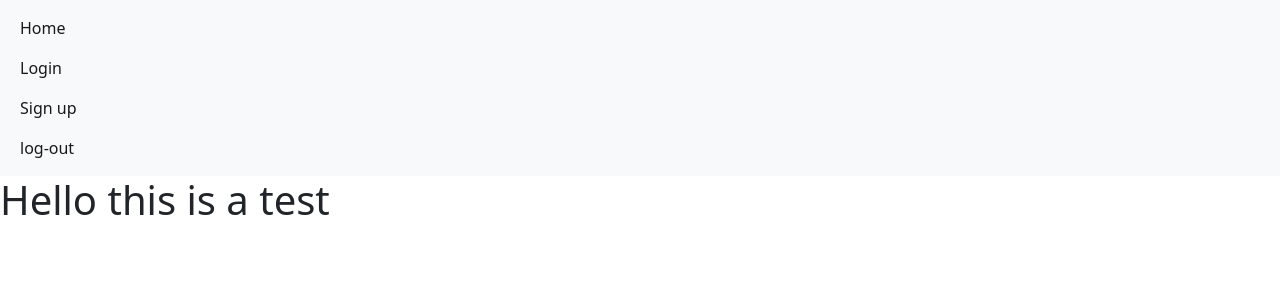
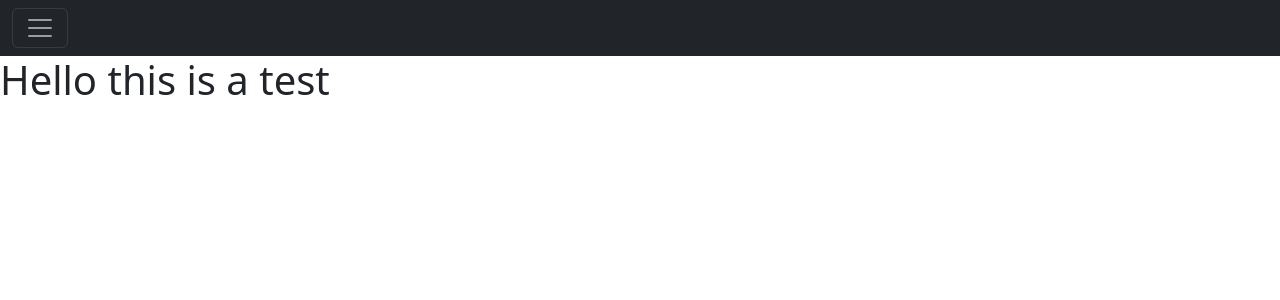
Before and after one commit to Nidaoke/HCIFlaskBlog, a Flask app: page / in a window 1280 px wide. Shown: the top 300 px of the page. Run offline with Flask 2, Linux system fonts and the light colour scheme.

Commit message:
navbar color changed

```diff
--- a/website/templates/base.html
+++ b/website/templates/base.html
@@ -10,7 +10,7 @@
     <title>{% block title %}{% endblock %}</title>
 </head>
 <body>
-    <nav class="navbar navbar-expand-lg bg-light">
+    <nav class="navbar navbar-dark bg-dark">
         <div class="container-fluid">
             <button class="navbar-toggler" type="button" data-bs-toggle="collapse" data-bs-target="#navbarSupportedContent" aria-controls="navbarSupportedContent" aria-expanded="false" aria-label="Toggle navigation">
                 <span class="navbar-toggler-icon"></span>
```
